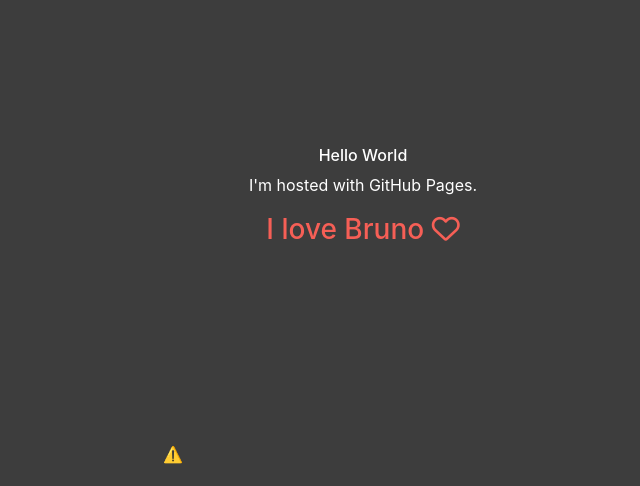
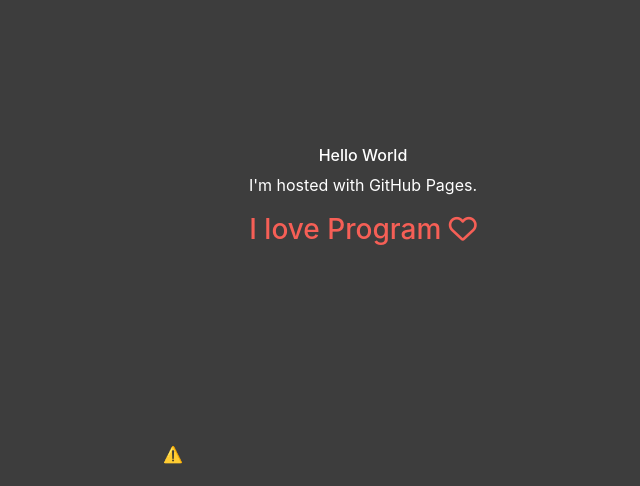
Before and after one commit to fabilone/fabilone.github.io, a PHP site: page / in a window 1280 px wide. Shown: the top 486 px of the page, without its empty margins (277-917 px from the left). Run offline with PHP 8.4, Linux system fonts and the light colour scheme; some libraries are stand-ins or nearby versions.

Commit message:
Update home
Atualização da home.

```diff
--- a/index.css
+++ b/index.css
@@ -21,3 +21,9 @@ h3{
        justify-content: center;
        align-items: center;
 }
+
+/*
+  color:#25CD3CFF //verde
+  color:#FFC031FF //amarelo
+  color:#F16251FF //vermelho
+*/
--- a/index.html
+++ b/index.html
@@ -15,7 +15,7 @@
 
     <h6>Hello World</h6>
     <p>I'm hosted with GitHub Pages.</p>
-    <h3>I love Bruno <i class="far fa-heart"></i></h3>
+    <h3>I love Program <i class="far fa-heart"></i></h3>
 
 
       <script src="https://unpkg.com/@lottiefiles/lottie-player@latest/dist/lottie-player.js"></script>
```
Also changed, not shown: 1 other file.
